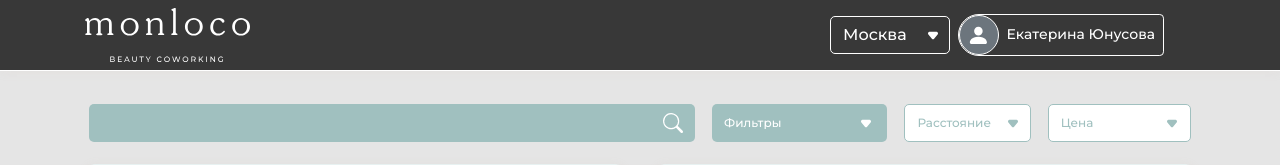
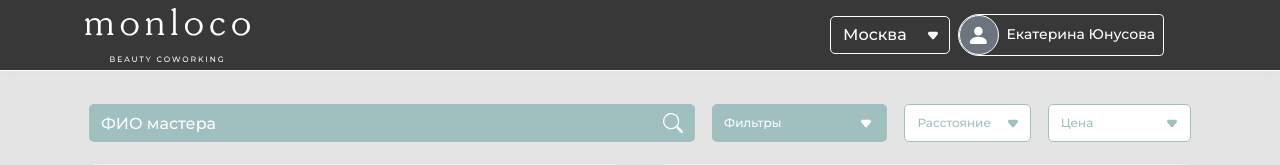
Before and after one commit to Linkhider/monloco, a Vue app: page /coworkings in a window 1280 px wide. Shown: the top 165 px of the page. Built offline with nearby package versions, Linux system fonts and the light colour scheme.

Commit message:
foltation input fixed

```diff
--- a/src/views/coworkings.vue
+++ b/src/views/coworkings.vue
@@ -5,9 +5,9 @@
       <div class="d-flex align-items-center row mr-1 ml-1 mt-3">
         <b-input-group class="search">
           <template v-slot:append>
-            <b-input-group-text placeholder="Enter something..." class="brd-select"><b-icon-search></b-icon-search></b-input-group-text>
+            <b-input-group-text  class="brd-select"><b-icon-search></b-icon-search></b-input-group-text>
           </template>
-          <b-form-input class="brd-select"></b-form-input>
+          <b-form-input placeholder="ФИО мастера" class="brd-select"></b-form-input>
         </b-input-group>
 
         <div class="filter">
@@ -247,6 +247,9 @@
     background: #a0c0bf;
     border: none;
   }
+  .brd-select::placeholder{
+    color: #FFFFFF;
+  }
   .card{
     margin-top: 5px;
     margin-bottom: 5px;
@@ -359,6 +362,7 @@
   .drop-blck{
     background: #fff url("../assets/svg/select-blck.svg") no-repeat scroll 90% 50%;
   }
+
   @media (max-width: 1080px) {
     .brd-select {
       visibility: visible;
```
